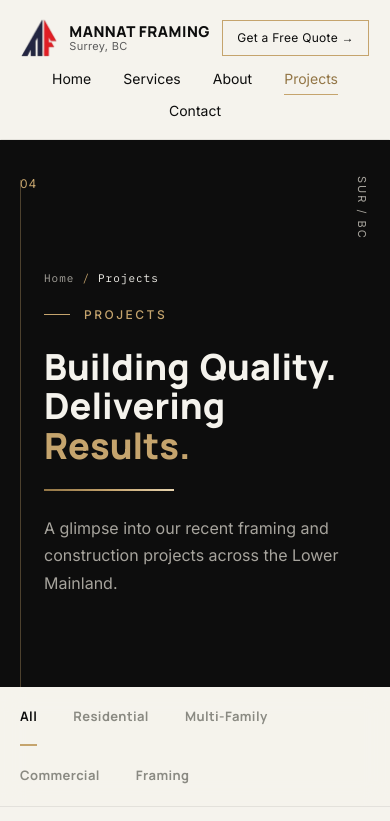
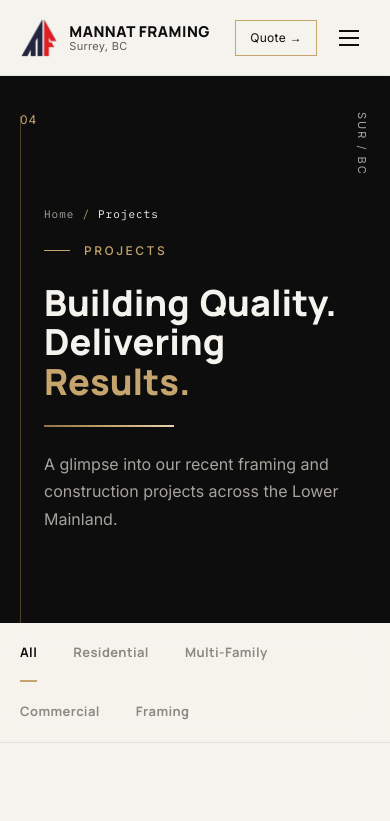
Before and after one commit to popuplocals/mannat-framing-, a Next.js app: page /projects in a window 390 px wide. Shown: the top 821 px of the page. Built offline with nearby package versions, Linux system fonts and the light colour scheme.

Commit message:
Shrinking capsule navbar with mobile menu; fix count-up stats restarting every render
Co-Authored-By: Claude Fable 5.1 <noreply@anthropic.com>

```diff
--- a/src/components/CountUp.tsx
+++ b/src/components/CountUp.tsx
@@ -1,19 +1,20 @@
 "use client";
 
-import { useEffect, useState } from "react";
+import { useEffect, useMemo, useState } from "react";
 import { useInView } from "@/hooks/useInView";
 
 /** Animates the numeric part of a stat label ("200+", "2014") once it scrolls into view. */
 export default function CountUp({ value, className, duration = 1400 }: { value: string; className?: string; duration?: number }) {
   const [ref, visible] = useInView<HTMLSpanElement>(0.3);
-  const match = value.match(/^(\D*)(\d+)(.*)$/);
-  const prefix = match?.[1] ?? "";
-  const target = match ? parseInt(match[2], 10) : 0;
-  const suffix = match?.[3] ?? value;
+  const parsed = useMemo(() => {
+    const m = value.match(/^(\D*)(\d+)(.*)$/);
+    return m ? { prefix: m[1], target: parseInt(m[2], 10), suffix: m[3] } : null;
+  }, [value]);
+  const target = parsed?.target ?? 0;
   const [n, setN] = useState(0);
 
   useEffect(() => {
-    if (!visible || !match) return;
+    if (!visible || !parsed) return;
     if (window.matchMedia("(prefers-reduced-motion: reduce)").matches) {
       setN(target);
       return;
@@ -29,14 +30,15 @@ export default function CountUp({ value, className, duration = 1400 }: { value:
     };
     raf = requestAnimationFrame(tick);
     return () => cancelAnimationFrame(raf);
-  }, [visible, target, duration, match]);
+    // `parsed` is memoised on `value`, so this only re-arms when the stat or visibility changes.
+  }, [visible, parsed, target, duration]);
 
-  if (!match) return <span className={className}>{value}</span>;
+  if (!parsed) return <span className={className}>{value}</span>;
   return (
     <span ref={ref} className={className}>
-      {prefix}
+      {parsed.prefix}
       {n}
-      {suffix}
+      {parsed.suffix}
     </span>
   );
 }
--- a/src/components/Navbar.tsx
+++ b/src/components/Navbar.tsx
@@ -4,6 +4,8 @@ import Link from "next/link";
 import Image from "next/image";
 import { usePathname } from "next/navigation";
 import { useEffect, useState } from "react";
+import { AnimatePresence, motion } from "framer-motion";
+import { EASE } from "@/lib/motion";
 
 const links = [
   { href: "/", label: "Home" },
@@ -13,14 +15,18 @@ const links = [
   { href: "/contact", label: "Contact" },
 ];
 
+export const NAV_REST_HEIGHT = 76;
+
 /**
- * Full-width bar at the top of the page; once the visitor scrolls it morphs
- * into a floating glass capsule. Every property transitions on the same
- * 450ms spring curve so the change reads as one continuous motion.
+ * Fixed header. At the top of the page it is a full-width 76px bar; once the
+ * visitor scrolls it shrinks into a floating 56px glass capsule with a smaller
+ * logo and tighter padding. A flow spacer holds the rest height so page content
+ * never reflows while the capsule resizes.
  */
 export default function Navbar() {
   const pathname = usePathname();
   const [scrolled, setScrolled] = useState(false);
+  const [open, setOpen] = useState(false);
 
   useEffect(() => {
     let ticking = false;
@@ -32,39 +38,59 @@ export default function Navbar() {
         ticking = false;
       });
     };
+    onScroll();
     window.addEventListener("scroll", onScroll, { passive: true });
-    onScroll();
     return () => window.removeEventListener("scroll", onScroll);
   }, []);
 
+  useEffect(() => {
+    setOpen(false);
+  }, [pathname]);
+
   return (
-    <header className="sticky top-0 z-50 pointer-events-none">
-      {/* Spacer keeps the bar's rest height so content below never jumps when the capsule shrinks. */}
+    <>
+      <header
+        className={`pointer-events-none fixed inset-x-0 top-0 z-50 transition-[padding] duration-[450ms] ease-spring ${
+          scrolled ? "px-3 sm:px-4" : "px-0"
+        }`}
+      >
         <div
-        className={`mx-auto pointer-events-auto transition-[max-width,margin,border-radius,background-color,box-shadow,border-color,padding] duration-[450ms] ease-spring border ${
+          className={`pointer-events-auto relative mx-auto border transition-[height,max-width,margin,border-radius,background-color,box-shadow,border-color] duration-[450ms] ease-spring ${
             scrolled
-            ? "mt-3 -mb-3 max-w-[82rem] rounded-full border-black/10 bg-warm-white/85 px-2 shadow-[0_18px_40px_-18px_rgba(13,13,13,0.45)] backdrop-blur-md md:px-4"
-            : "mt-0 mb-0 max-w-none rounded-none border-transparent border-b-black/[0.08] bg-warm-white px-0 shadow-none"
+              ? "mt-3 h-14 max-w-[82rem] rounded-full border-black/10 bg-warm-white/85 shadow-[0_8px_32px_rgba(13,13,13,0.14)] backdrop-blur-[20px] backdrop-saturate-[1.3]"
+              : "mt-0 h-[76px] max-w-none rounded-none border-transparent border-b-black/[0.08] bg-warm-white"
           }`}
-        style={{ willChange: "max-width, margin, border-radius" }}
+          style={{ willChange: "height, max-width, border-radius" }}
         >
-        <div className="mx-auto flex max-w-[1440px] flex-wrap items-center justify-between gap-y-3 px-5 py-[18px] md:px-10">
-          <Link href="/" className="group flex items-center gap-3">
+          <nav
+            className={`mx-auto flex h-full w-full max-w-[1440px] items-center justify-between transition-[padding] duration-[450ms] ease-spring ${
+              scrolled ? "px-4 md:px-6" : "px-5 md:px-10"
+            }`}
+          >
+            <Link href="/" className="group flex shrink-0 items-center gap-3">
               <Image
                 src="/assets/icon-light.png"
                 alt="Mannat Framing Ltd. logo"
                 width={38}
                 height={40}
-              className="h-[38px] w-auto object-contain transition-transform duration-[450ms] ease-spring group-hover:scale-105"
                 priority
+                className={`w-auto object-contain transition-[height,transform] duration-[450ms] ease-spring group-hover:scale-[1.04] ${
+                  scrolled ? "h-7 md:h-8" : "h-[38px]"
+                }`}
               />
               <span className="flex flex-col leading-[1.15]">
                 <span className="font-heading text-[15px] font-extrabold tracking-[0.5px] text-black">MANNAT FRAMING</span>
-              <span className="text-[11px] tracking-[0.3px] text-ink-2">Surrey, BC</span>
+                <span
+                  className={`overflow-hidden text-[11px] tracking-[0.3px] text-ink-2 transition-[max-height,opacity] duration-[450ms] ease-spring ${
+                    scrolled ? "max-h-0 opacity-0" : "max-h-4 opacity-100"
+                  }`}
+                >
+                  Surrey, BC
+                </span>
               </span>
             </Link>
 
-          <nav className="order-3 flex w-full flex-wrap justify-center gap-x-8 gap-y-3 md:order-none md:w-auto md:justify-start">
+            <div className="hidden items-center gap-8 md:flex">
               {links.map((l) => {
                 const active = pathname === l.href;
                 return (
@@ -79,18 +105,74 @@ export default function Navbar() {
                   </Link>
                 );
               })}
-          </nav>
+            </div>
 
+            <div className="flex items-center gap-3">
               <Link
                 href="/contact"
                 className={`whitespace-nowrap border border-gold text-xs tracking-[0.3px] text-black transition-[background-color,color,transform,border-radius,padding] duration-[450ms] ease-spring hover:scale-[1.03] hover:bg-gold active:scale-[0.98] active:bg-gold md:text-[13px] ${
-              scrolled ? "rounded-full px-4 py-[9px] md:px-5 md:py-[11px]" : "rounded-none px-[14px] py-[9px] md:px-[22px] md:py-[11px]"
+                  scrolled ? "rounded-full px-4 py-2 md:px-5 md:py-[9px]" : "rounded-none px-[14px] py-[9px] md:px-[22px] md:py-[11px]"
                 }`}
               >
-            Get a Free Quote &rarr;
+                <span className="hidden sm:inline">Get a Free Quote &rarr;</span>
+                <span className="sm:hidden">Quote &rarr;</span>
               </Link>
+              <button
+                type="button"
+                aria-label={open ? "Close menu" : "Open menu"}
+                aria-expanded={open}
+                onClick={() => setOpen((v) => !v)}
+                className="flex h-10 w-10 items-center justify-center text-black transition-transform duration-300 ease-spring active:scale-90 md:hidden"
+              >
+                <span className="relative block h-4 w-5">
+                  <span className={`absolute left-0 top-0 h-[2px] w-5 bg-current transition-transform duration-300 ease-spring ${open ? "translate-y-[7px] rotate-45" : ""}`} />
+                  <span className={`absolute left-0 top-[7px] h-[2px] w-5 bg-current transition-opacity duration-300 ease-spring ${open ? "opacity-0" : ""}`} />
+                  <span className={`absolute left-0 top-[14px] h-[2px] w-5 bg-current transition-transform duration-300 ease-spring ${open ? "-translate-y-[7px] -rotate-45" : ""}`} />
+                </span>
+              </button>
             </div>
+          </nav>
+
+          <AnimatePresence>
+            {open && (
+              <motion.div
+                initial={{ opacity: 0, height: 0, y: -6 }}
+                animate={{ opacity: 1, height: "auto", y: 0 }}
+                exit={{ opacity: 0, height: 0, y: -6 }}
+                transition={{ duration: 0.35, ease: EASE }}
+                className={`absolute left-0 right-0 top-[calc(100%+10px)] overflow-hidden border border-black/10 bg-warm-white/95 shadow-lift backdrop-blur-xl md:hidden ${
+                  scrolled ? "rounded-3xl" : "mx-3 rounded-3xl"
+                }`}
+              >
+                <div className="flex flex-col gap-1 px-4 py-4">
+                  {links.map((l, i) => {
+                    const active = pathname === l.href;
+                    return (
+                      <motion.div
+                        key={l.href}
+                        initial={{ opacity: 0, x: -8 }}
+                        animate={{ opacity: 1, x: 0 }}
+                        transition={{ duration: 0.3, ease: EASE, delay: 0.05 + i * 0.05 }}
+                      >
+                        <Link
+                          href={l.href}
+                          className={`block rounded-xl px-3 py-3 font-heading text-base font-bold transition-[background-color,color,transform] duration-300 ease-spring active:translate-x-1 active:bg-gold/10 ${
+                            active ? "bg-gold/10 text-gold-dark" : "text-black"
+                          }`}
+                        >
+                          {l.label}
+                        </Link>
+                      </motion.div>
+                    );
+                  })}
+                </div>
+              </motion.div>
+            )}
+          </AnimatePresence>
         </div>
       </header>
+      {/* Flow spacer: keeps page content below the fixed header at its rest height. */}
+      <div aria-hidden="true" style={{ height: NAV_REST_HEIGHT }} />
+    </>
   );
 }
--- a/src/components/projects/ProjectsGallery.tsx
+++ b/src/components/projects/ProjectsGallery.tsx
@@ -41,7 +41,7 @@ export default function ProjectsGallery() {
   return (
     <LayoutGroup>
       {/* FILTER BAR */}
-      <div className="z-10 border-b border-black/[0.08] bg-warm-white/95 backdrop-blur-md md:sticky md:top-[91px]">
+      <div className="z-10 border-b border-black/[0.08] bg-warm-white/95 backdrop-blur-md md:sticky md:top-[68px]">
         <div className="mx-auto flex max-w-[1440px] flex-wrap gap-x-9 px-5 md:px-10">
           {filters.map((f) => {
             const isActive = f === active;
```
Lines whose indentation alone changed are shown as unchanged.
